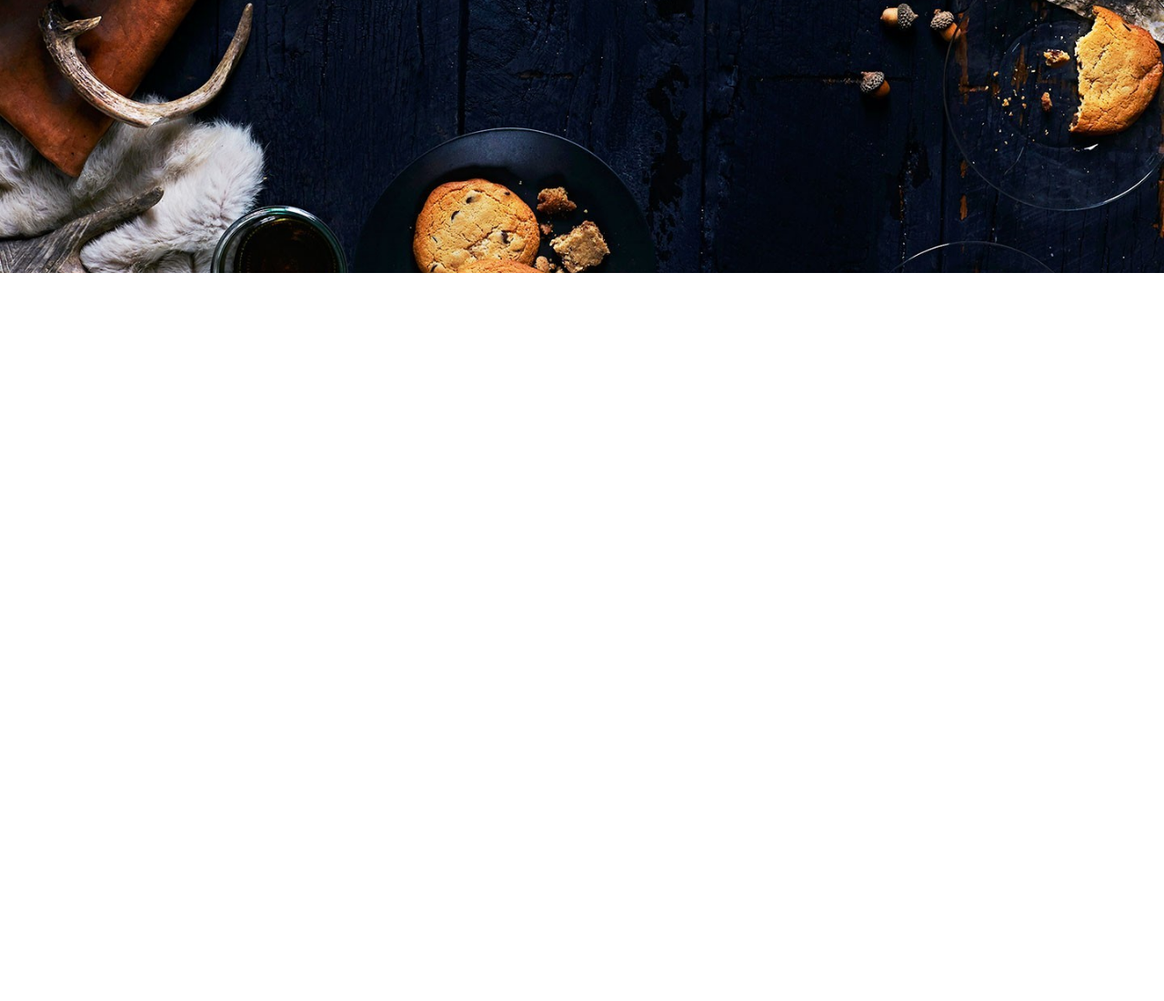
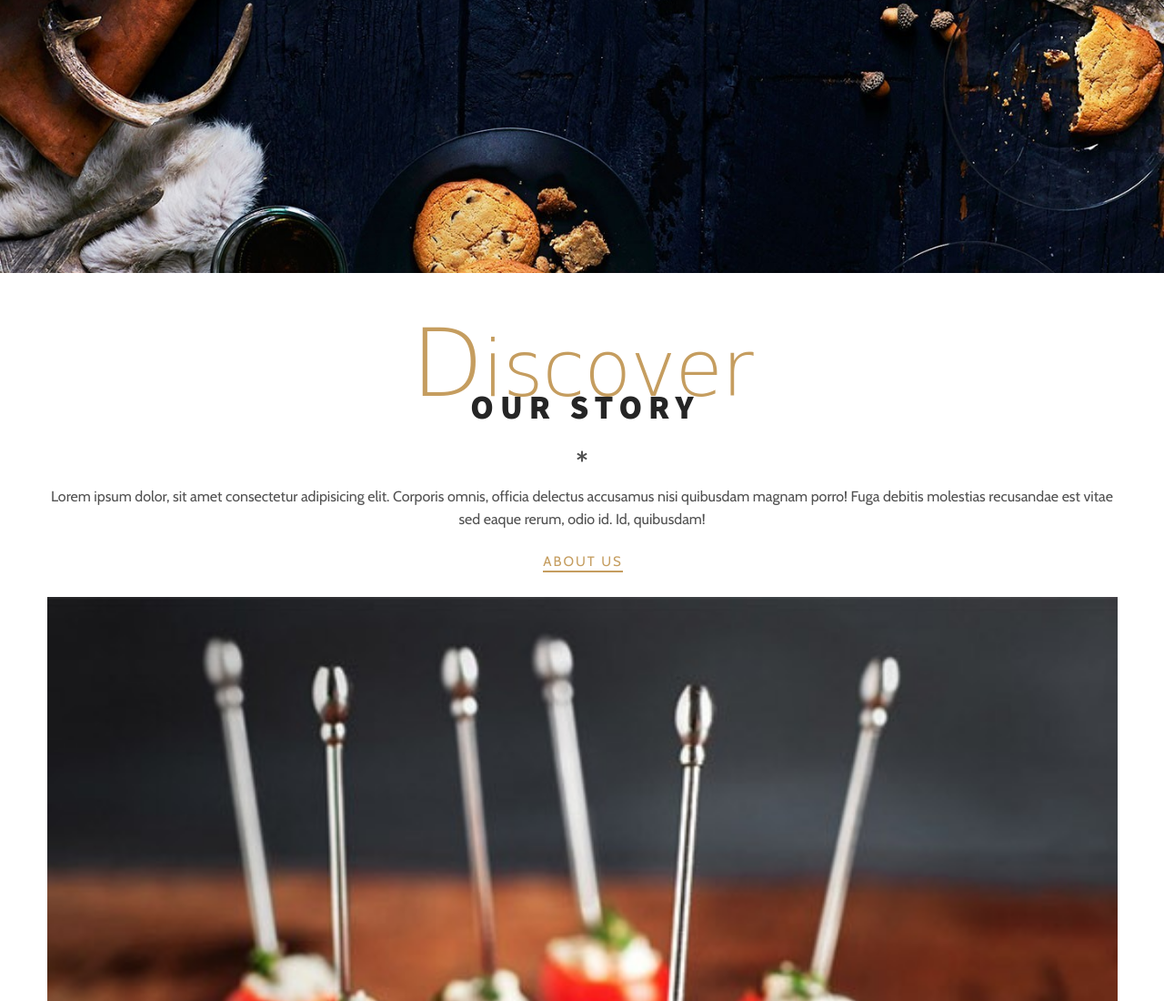
Before and after one commit to RenatoMoran/The-Rosa---Complete-Website, a plain HTML site: page index.html in a window 1280 px wide. Shown: the part 500-1600 px from the top of the page at 91% size. Before the commit the page ends 800 px from the top, so only its background shows below. Drawn offline with nearby package versions, Linux system fonts and the light colour scheme; a web font is replaced by a local one.

Commit message:
Quarto commit

```diff
--- a/index.html
+++ b/index.html
@@ -20,6 +20,7 @@
 
   <body>
     <!-- header começa aqui -->
+
     <header>
       <div class="container">
         <div class="nav">
@@ -54,9 +55,11 @@
         </div>
       </div>
     </header>
+
     <!-- header termina aqui -->
 
     <!-- hero começa aqui -->
+
     <section class="hero" id="hero">
       <div class="container">
         <h2 class="sub-headline"><span class="first-letter">W</span>elcome</h2>
@@ -76,7 +79,59 @@
         </div>
       </div>
     </section>
+
     <!-- hero termina aqui -->
+
+    <!-- Discover out Story começa aqui -->
+
+    <section class="discover-out-story">
+      <div class="container">
+        <div class="restaurant-info">
+          <div class="restaurant-description padding-right animate-left">
+            <div class="global-headline">
+              <h2 class="sub-headline">
+                <span class="first-letter">D</span>iscover
+              </h2>
+              <h1 class="headline headline-dark">Our Story</h1>
+              <div class="asterisk">
+                <i class="fas fa-asterisk"></i>
+              </div>
+            </div>
+            <p>
+              Lorem ipsum dolor, sit amet consectetur adipisicing elit. Corporis
+              omnis, officia delectus accusamus nisi quibusdam magnam porro!
+              Fuga debitis molestias recusandae est vitae sed eaque rerum, odio
+              id. Id, quibusdam!
+            </p>
+            <a href="#" class="btn body-btn">About us</a>
+          </div>
+          <div class="restaurant-info-img animate-right">
+            <img src="images/our-story-1.jpg" alt="" />
+          </div>
+        </div>
+      </div>
+    </section>
+
+    <!-- Discover out Story termina aqui -->
+
+    <!-- tasteful recipes começa aqui -->
+
+    <section class="tasteful-recipes betweem">
+      <div class="container">
+        <div class="global-headline">
+          <div class="animate-top">
+            <h2 class="sub-headline">
+              <span class="first-letter">T</span>asteful
+            </h2>
+          </div>
+          <div class="animate-bottom">
+            <h1 class="headline headline-dark">Recipes</h1>
+          </div>
+        </div>
+      </div>
+    </section>
+
+    <!-- tasteful recipes termina aqui -->
 
     <script src="main.js"></script>
   </body>
--- a/styles.css
+++ b/styles.css
@@ -1,4 +1,5 @@
 @import url("https://fonts.googleapis.com/css?family=Cabin|Herr+Von+Muellerhoff|Source+Sans+Pro:400,900&display=swap");
+
 /*Global styles*/
 *,
 *::before,
@@ -257,3 +258,84 @@ header {
   color: #fff;
   background-color: var(--secondary-font-color);
 }
+
+/* Discover out Story */
+.global-headline {
+  text-align: center;
+  margin-top: 3.9rem;
+}
+
+.discover-our-story .global-headline {
+  margin-top: 6.9rem;
+}
+
+.global-headline .asterisk {
+  color: var(--body-font-color);
+  margin: 2.4rem 0;
+}
+
+.headline-dark {
+  color: var(--main-font-color-dark);
+  letter-spacing: .7rem;
+  margin-right: -.7rem;
+}
+
+.global-headline .sub-headline {
+  letter-spacing: -1px;
+  line-height: .42;
+}
+
+.restaurant-info {
+  text-align: center;
+}
+
+.restaurant-description {
+  margin-bottom: 3rem;
+}
+
+.restaurant-description p {
+  line-height: 1.6;
+  margin-bottom: 2.4rem;
+}
+
+.body-btn {
+  font-size: 1.5rem;
+  color: var(--secondary-font-color);
+  position: relative;
+  transition: color .5s;
+}
+
+.body-btn::before {
+  content: '';
+  position: absolute;
+  left: 0;
+  bottom: -3px;
+  width: 100%;
+  height: 2px;
+  background-color: var(--secondary-font-color);
+  transition: background-color .5s;
+}
+
+.body-btn:hover,
+.body-btn:focus {
+  color: var(--main-font-color-dark);
+}
+
+.body-btn:hover::before,
+.body-btn:focus::before {
+  background-color: var(--main-font-color-dark);
+}
+
+/* tasteful recipes */
+.tasteful-recipes {
+  background: url("images/tasteful-recipes.jpg") center no-repeat;
+  background-size: cover;
+}
+
+.between {
+  min-height: 65vh;
+  display: flex;
+  align-items: center;
+}
+
+/* discover our menu */
```
